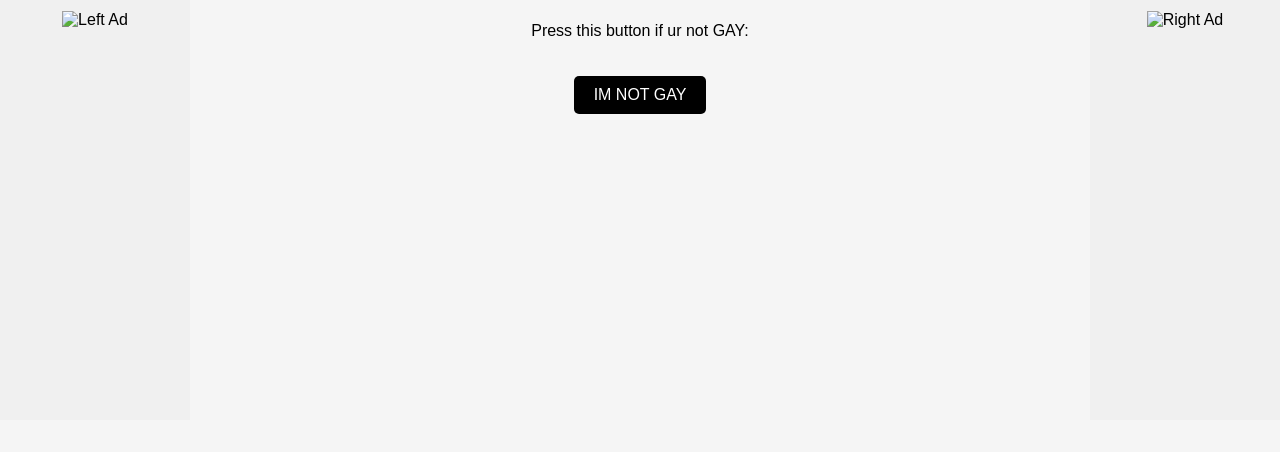
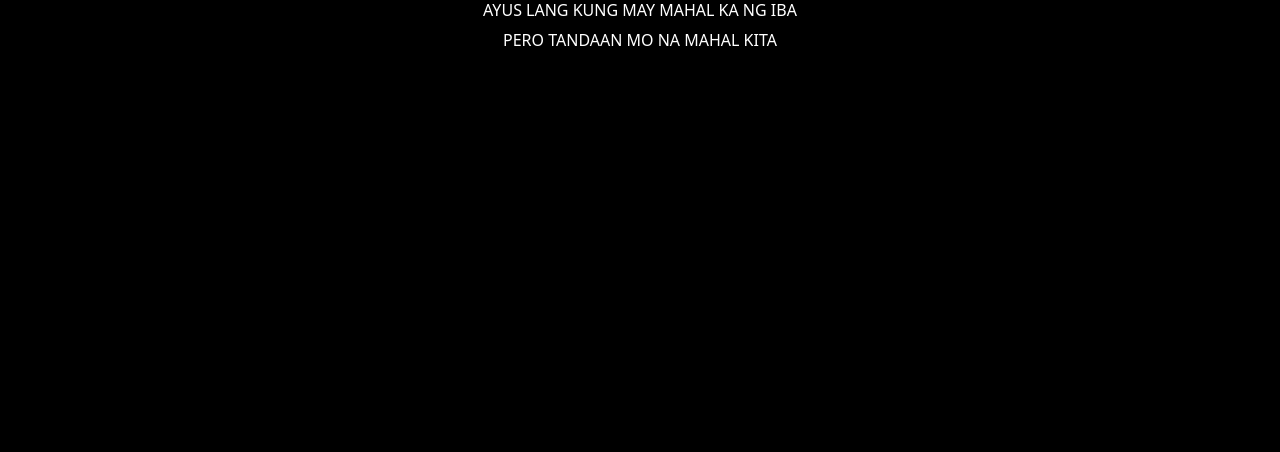
Before and after one commit to kristianzx/kris.github.io, a plain HTML site: page index.html in a window 1280 px wide. Shown: the part 380-832 px from the top of the page. Before the commit the page ends 800 px from the top, so only its background shows below. Drawn offline with Linux system fonts and the light colour scheme.

Commit message:
Update index.html

```diff
--- a/index.html
+++ b/index.html
@@ -1,111 +1,77 @@
-<!DOCTYPE html>
+<!doctype html>
 <html lang="en">
 <head>
-    <meta charset="UTF-8">
-    <meta name="viewport" content="width=device-width, initial-scale=1.0">
-    <title>NIGGER</title>
-
-  <meta charset="UTF-8" />
-  <meta name="viewport" content="width=device-width, initial-scale=1.0"/>
-  <title>Centered Button</title>
+  <meta charset="utf-8" />
+  <meta name="viewport" content="width=device-width,initial-scale=1" />
+  <title>Umaasa - Lyrics</title>
   <style>
-    body {
+    html, body {
+      height: 100%;
       margin: 0;
-      padding: 0;
-      height: 100vh;
+      background: black;
+      color: white;
+      font-family: system-ui, sans-serif;
       display: flex;
+      align-items: center;
       justify-content: center;
-      align-items: center;
-      background-color: #f5f5f5;
-      font-family: Arial, sans-serif;
-      flex-direction: column;
+      text-align: center;
+      padding: 1rem;
     }
 
-    h1, p {
-      text-align: center;
+    .lyrics-container {
+      display: flex;
+      flex-direction: column;
+      gap: 0.5rem;
     }
 
-    .black-button {
-      background-color: black;
-      color: white;
-      border: none;
-      padding: 10px 20px;
-      text-align: center;
-      text-decoration: none;
-      display: inline-block;
-      font-size: 16px;
-      cursor: pointer;
-      border-radius: 5px;
-      transition: background-color 0.3s ease;
-      margin-top: 20px;
+    .line {
+      opacity: 0;
+      transform: translateY(5px);
+      animation: fadeIn 1s ease forwards;
     }
 
-    .black-button:hover {
-      background-color: #333;
+    @keyframes fadeIn {
+      to {
+        opacity: 1;
+        transform: translateY(0);
+      }
+    }
+
+    .title {
+      font-size: 2rem;
+      font-weight: bold;
+      margin-bottom: 1rem;
     }
   </style>
 </head>
 <body>
-  <h1>WELCOME!</h1>
-  <p>Press this button if ur not GAY:</p>
-  <a href="https://www.youtube.com/watch?v=dQw4w9WgXcQ"
-     class="black-button"
-     target="_blank">IM NOT GAY</a>
+  <div class="lyrics-container" id="lyrics">
+    <div class="title line" style="animation-delay: 0s;">HII ASK KO LANG AKO PA BA?</div>
+    <!-- Replace these placeholders with the real lyrics -->
+    <div class="line" style="animation-delay: 2s;">AYUS LANG KUNG MAY MAHAL KA NG IBA</div>
+    <div class="line" style="animation-delay: 4s;">PERO TANDAAN MO NA MAHAL KITA</div>
+    <div class="line" style="animation-delay: 6s;">I LOVE YOU</div>
+    <div class="line" style="animation-delay: 8s;">I MISS YOU</div>
+    <div class="line" style="animation-delay: 10s;">IKAW PADIN NASA ISIP KO</div>
+  </div>
+<script>
+    const lines = document.querySelectorAll('.line');
+    const delayBetweenLines = 2000; // 2 seconds
+    let totalTime = 0;
+
+    lines.forEach((line, index) => {
+      setTimeout(() => {
+        line.style.animationDelay = "0s";
+        line.style.opacity = "1";
+        line.style.transform = "translateY(0)";
+      }, index * delayBetweenLines);
+      totalTime = index * delayBetweenLines;
+    });
+
+    // Redirect after last line is shown (extra 2 seconds for pause)
+    setTimeout(() => {
+      window.location.href = "https://www.youtube.com/watch?v=GX3X9PmQOHY";
+    }, totalTime + delayBetweenLines);
+  </script>
 </body>
-<!DOCTYPE html>
-<html lang="en">
-<head>
-  <meta charset="UTF-8" />
-  <meta name="viewport" content="width=device-width, initial-scale=1.0"/>
-  <title>Website with Side Ads</title>
-  <style>
-    body {
-      margin: 0;
-      font-family: Arial, sans-serif;
-    }
-
-    /* Fixed ad containers */
-    .left-ad, .right-ad {
-      position: fixed;
-      top: 0;
-      width: 190px;
-      height: 100vh;
-      background-color: #f0f0f0;
-      display: flex;
-      align-items: center;
-      justify-content: center;
-      z-index: 1;
-    }
-
-    .left-ad {
-      left: 0;
-    }
-
-    .right-ad {
-      right: 0;
-    }
-
-    .left-ad img, .right-ad img {
-      max-width: 200%;
-      max-height: 500%;
-    }
-
-    /* Main content area */
-    .main-content {
-      margin: 0 140px; /* Leave space for side ads */
-      padding: 20px;
-      text-align: center;
-    }
-  </style>
-</head>
-<body>
-
-  <!-- Left Ad -->
-  <div class="left-ad">
-    <img src="7m5ypq_large.png" alt="Left Ad">
-  </div>
-
-  <!-- Right Ad -->
-  <div class="right-ad">
-    <img src="mickey-mouse-fuck-7425.png" alt="Right Ad">
-  </div>
+</html>
```
